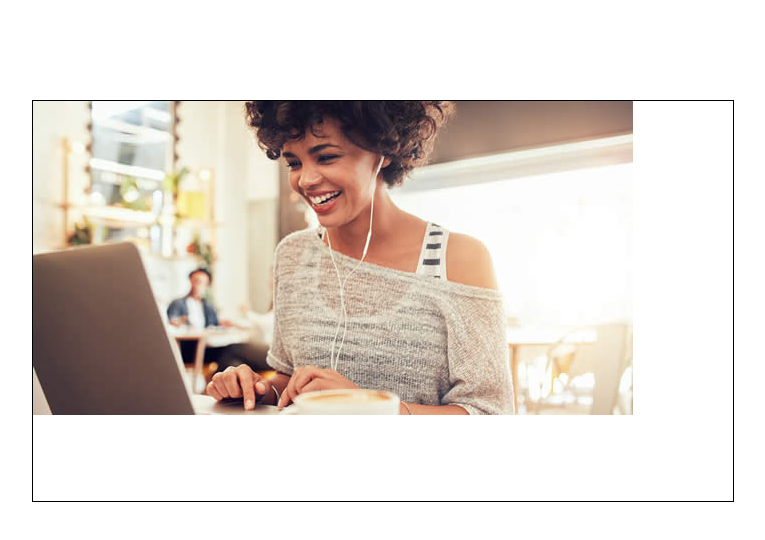
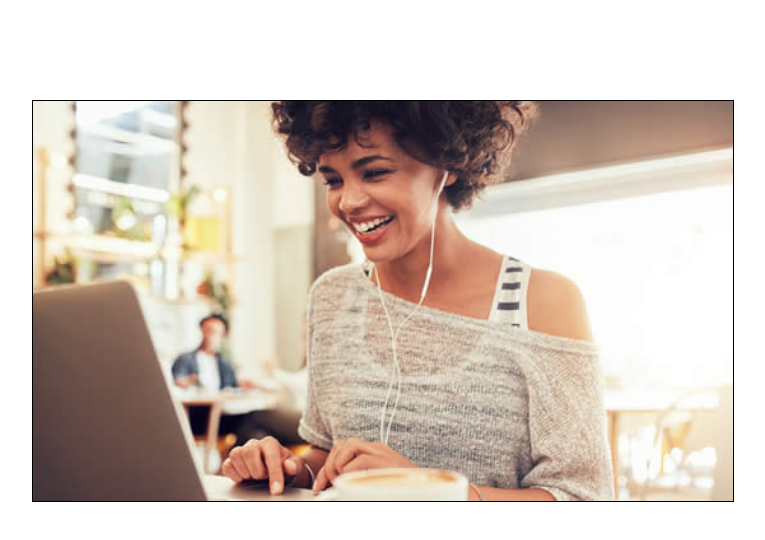
Before and after one commit to cronos2277/web, a plain HTML site: page CSS/exercicios/unidade09/ex01-object-fit.html in a window 1280 px wide. Shown: the whole page, without its empty margins (257-1022 px from the left). Drawn offline with Linux system fonts and the light colour scheme.

Commit message:
unidade 10

```diff
--- a/CSS/exercicios/unidade09/ex01-object-fit.html
+++ b/CSS/exercicios/unidade09/ex01-object-fit.html
@@ -14,10 +14,12 @@
             }
 
             div#janela img {
-                width: 600px;
-                height: 314px;
+                width: 100%;
+                height: 100%;
 
                 /*object fit*/
+                object-fit: cover;
+                object-position: center center;
 
             }
         </style>
```
Also changed, not shown: CSS/exercicios/unidade09/ex02-background-object-fit.html (+23 -2 lines).
